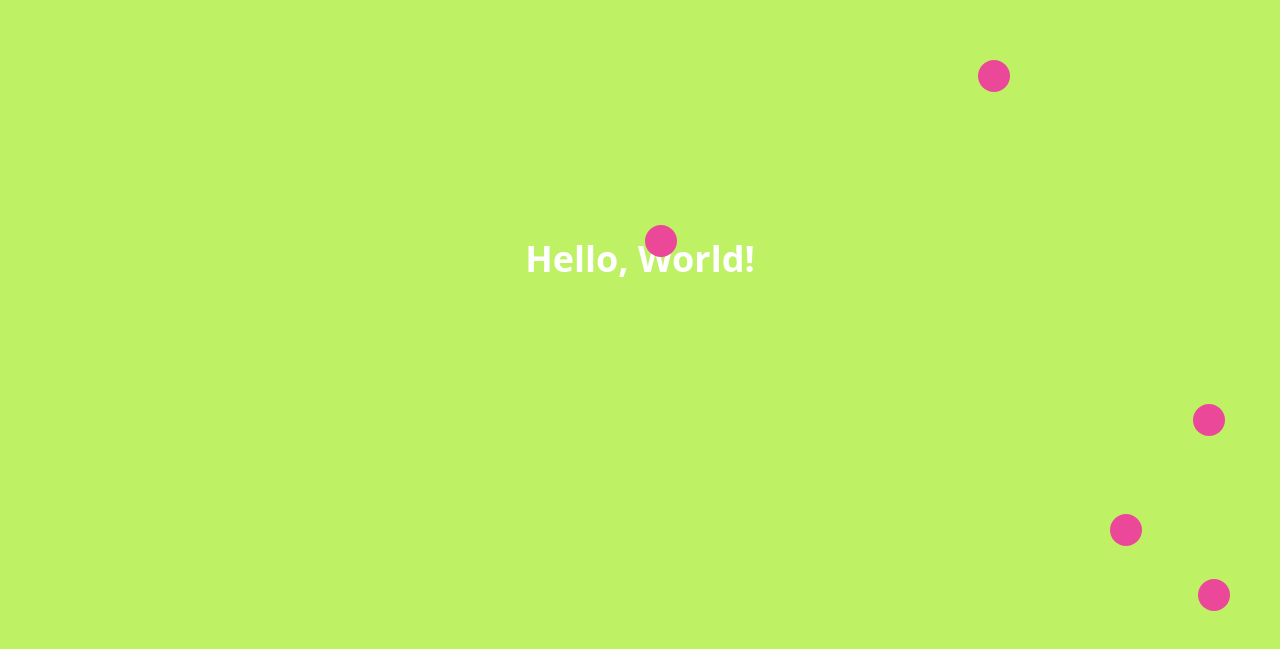
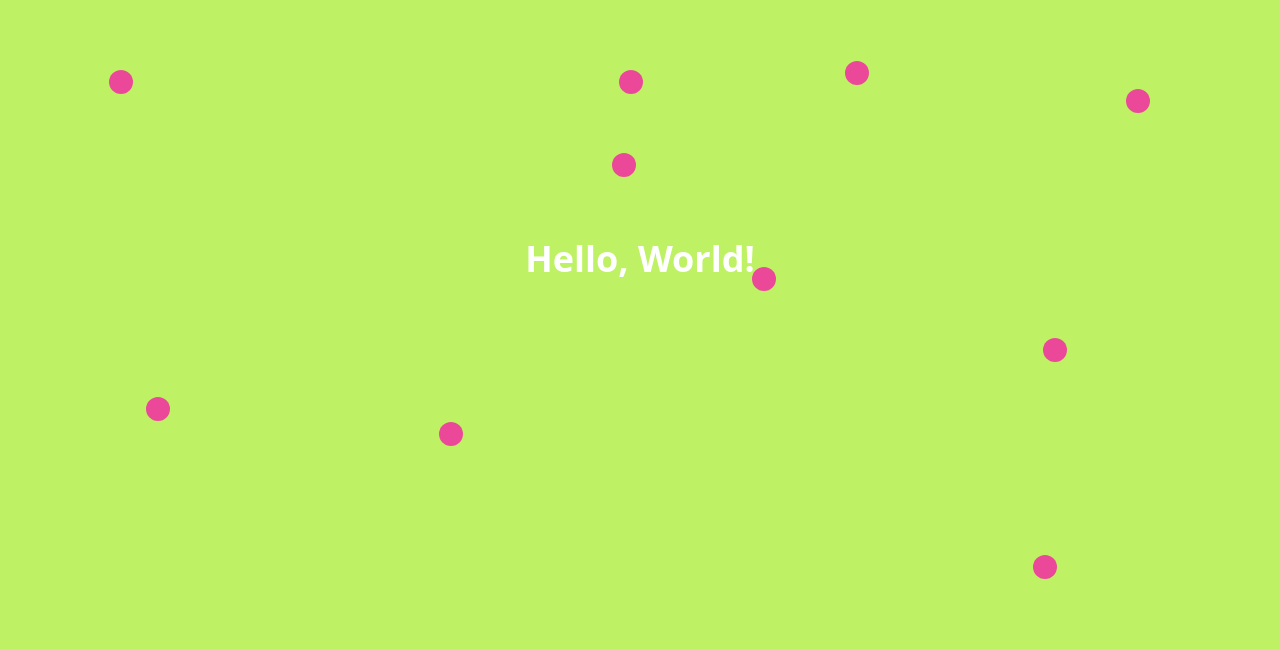
Before and after one commit to GPT-Engineer-App-Dev/simple-react-garden, a React (Vite) app: page / in a window 1280 px wide. Shown: the part 141-790 px from the top of the page. Built offline with nearby package versions, Linux system fonts and the light colour scheme.

Commit message:
GPT Engineer Update

```diff
--- a/src/pages/Index.jsx
+++ b/src/pages/Index.jsx
@@ -2,7 +2,7 @@ import React, { useState, useEffect } from 'react';
 
 const Ball = ({ x, y }) => (
   <div
-    className="absolute w-8 h-8 rounded-full bg-pink-500"
+    className="absolute w-6 h-6 rounded-full bg-pink-500"
     style={{ left: `${x}px`, top: `${y}px` }}
   />
 );
@@ -14,11 +14,11 @@ const Index = () => {
     const createBall = () => ({
       x: Math.random() * window.innerWidth,
       y: Math.random() * window.innerHeight,
-      vx: (Math.random() - 0.5) * 10,
-      vy: (Math.random() - 0.5) * 10,
+      vx: (Math.random() - 0.5) * 20, // Increased velocity
+      vy: (Math.random() - 0.5) * 20, // Increased velocity
     });
 
-    setBalls(Array(5).fill().map(createBall));
+    setBalls(Array(10).fill().map(createBall)); // Increased number of balls
 
     const moveBalls = () => {
       setBalls(prevBalls => prevBalls.map(ball => {
@@ -27,8 +27,8 @@ const Index = () => {
         let newVx = ball.vx;
         let newVy = ball.vy;
 
-        if (newX < 0 || newX > window.innerWidth - 32) newVx = -newVx;
-        if (newY < 0 || newY > window.innerHeight - 32) newVy = -newVy;
+        if (newX < 0 || newX > window.innerWidth - 24) newVx = -newVx;
+        if (newY < 0 || newY > window.innerHeight - 24) newVy = -newVy;
 
         return {
           x: newX,
@@ -39,7 +39,7 @@ const Index = () => {
       }));
     };
 
-    const intervalId = setInterval(moveBalls, 50);
+    const intervalId = setInterval(moveBalls, 16); // Increased update frequency (approx. 60 FPS)
 
     return () => clearInterval(intervalId);
   }, []);
```
